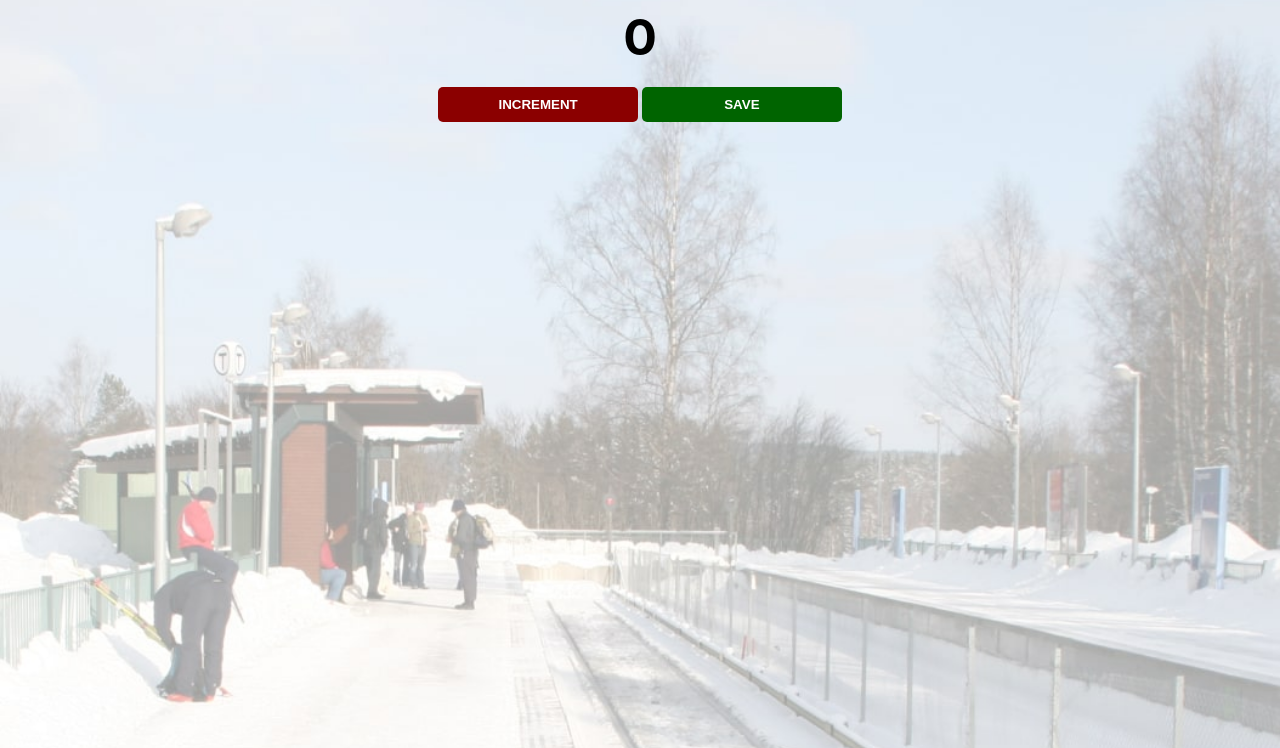
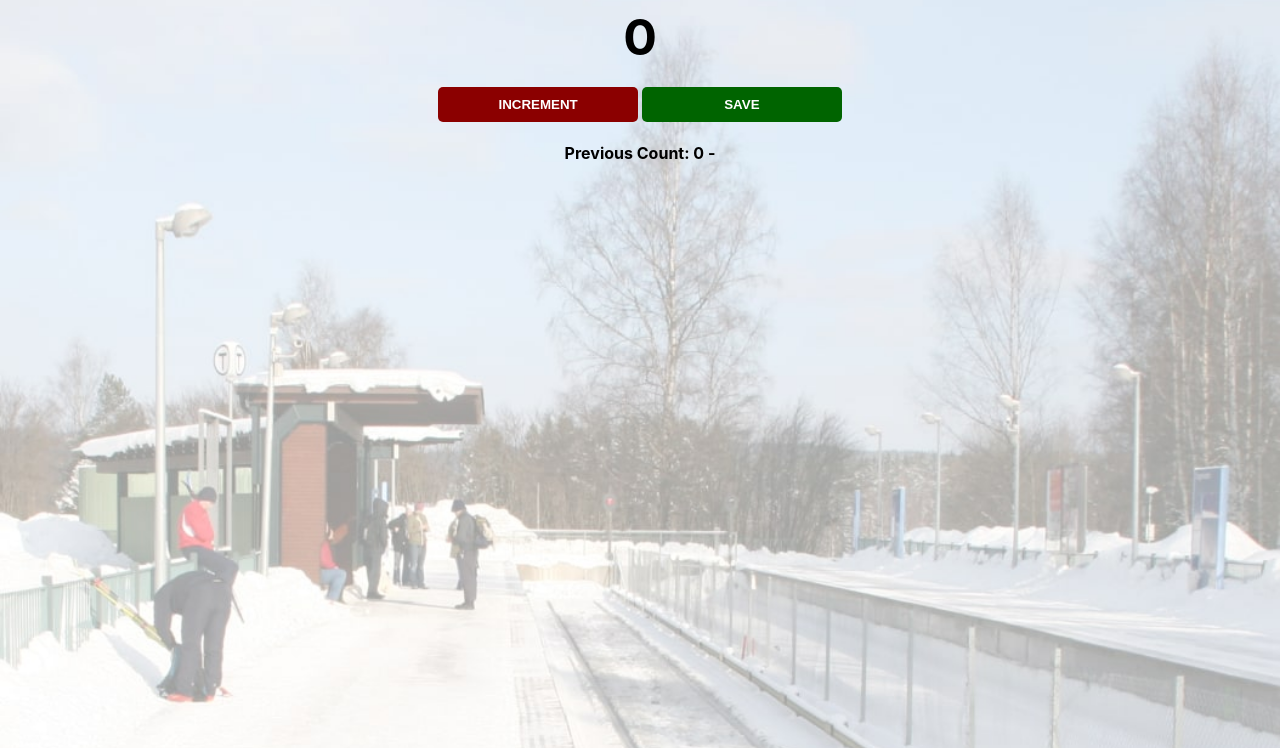
Before and after one commit to Rahul-7056/JavaScript-Practise, a plain HTML site: page JS/Projects/Counter/index.html in a window 1280 px wide. Both pictures are taken after a click on the button "SAVE". Shown: the part 52-800 px from the top of the page. Drawn offline with Linux system fonts and the light colour scheme.

Commit message:
added functionality of increment and save button

```diff
--- a/JS/Projects/Counter/index.html
+++ b/JS/Projects/Counter/index.html
@@ -13,7 +13,8 @@
     <h1>People entered:</h1>
     <h2 id="count-el">0</h2>
     <button id="increment-btn" onclick="increment()">INCREMENT</button>
-    <button id="save-btn">SAVE</button>
+    <button id="save-btn" onclick="save()">SAVE</button>
+    <p id="save-el">Previous Count: </p>
     <script src="indexJS.js"></script>
 </body>
 
--- a/JS/Projects/Counter/indexJS.js
+++ b/JS/Projects/Counter/indexJS.js
@@ -1,6 +1,14 @@
-
+let peopleEl = document.getElementById('count-el');
 let people = 0;
 function increment() {
     people += 1;
-    document.getElementById('count-el').innerText = people;
+    peopleEl.textContent = people;
 }
+
+let saveEl = document.getElementById('save-el');
+function save() {
+    var saveCount = people + ' - ';
+    saveEl.textContent += saveCount;
+    people = 0;
+    peopleEl.textContent = people;
+}
```
